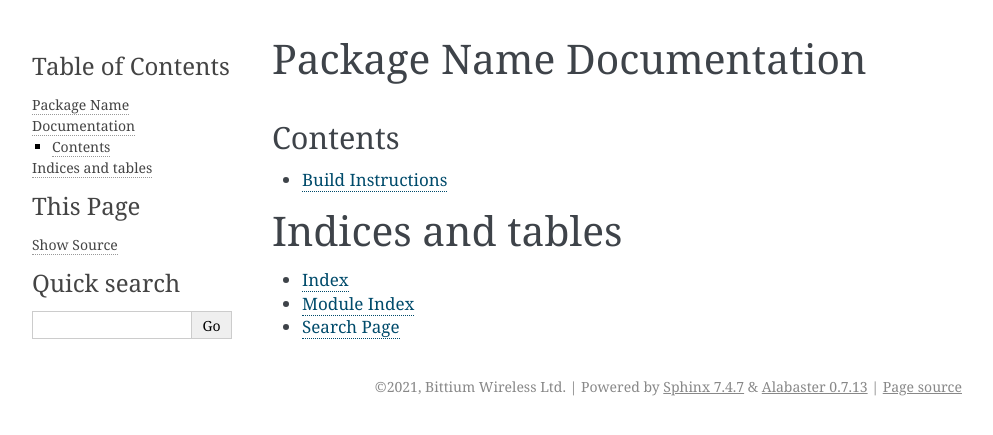
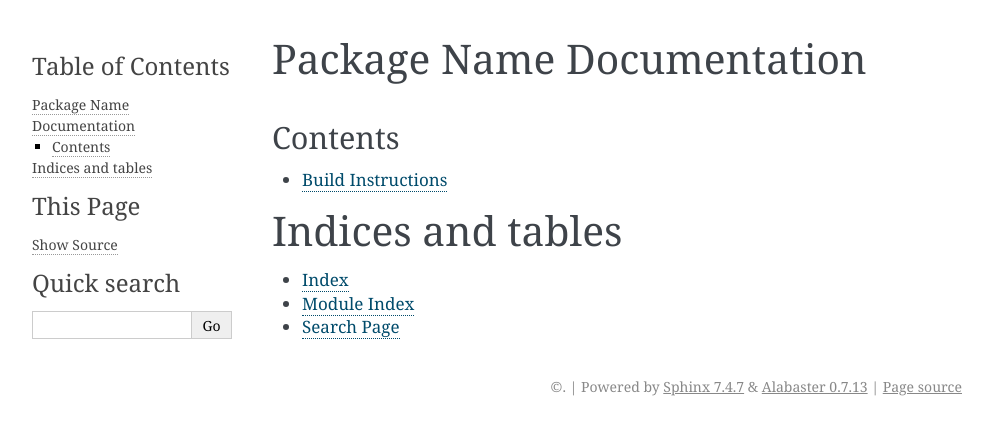
Before and after one commit to Paippi/hiding-adversarial-activity-from-behaviour-based-detection-thesis, a Sphinx documentation site: the page built from docs/index.md, in a window 1280 px wide. Shown: the top 435 px of the page, without its empty margins (148-1141 px from the left). Built offline with Sphinx 7.4.7, drawn with Linux system fonts in a browser that asks for light colours; pages that are not in the unit, such as notebooks, are missing from menus; the version number is read from the project's files by our own code.

Commit message:
Remove copyright

```diff
--- a/docs/conf.py
+++ b/docs/conf.py
@@ -23,7 +23,7 @@ from <your_package> import (
 # -- Project information -----------------------------------------------------
 
 project = "Package Name"
-copyright = "2021, Bittium Wireless Ltd"
+copyright = ""
 author = __author__
 
 # The full version, including alpha/beta/rc tags
```
